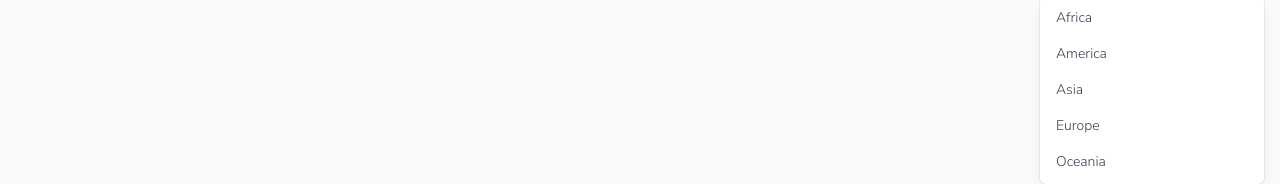
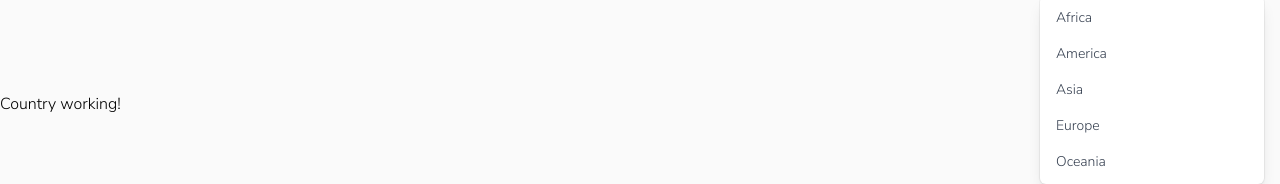
Before and after one commit to IEdiong/fem-rest-countries-react, a React (Create React App) app: page / in a window 1280 px wide. Shown: the part 192-376 px from the top of the page. Built offline with nearby package versions, Linux system fonts and the light colour scheme.

Commit message:
Add Country component

```diff
--- a/src/App.js
+++ b/src/App.js
@@ -1,10 +1,16 @@
 // import logo from './logo.svg';
 import './App.css';
+import CountryList from './components/CountryList';
 
 import Header from './components/Header';
 
 function App() {
-  return <Header />;
+  return (
+    <>
+      <Header />
+      <CountryList />
+    </>
+  );
 }
 
 export default App;
--- /dev/null
+++ b/src/components/Country.jsx
@@ -0,0 +1,7 @@
+import React from 'react';
+
+const Country = () => {
+  return <div>Country working!</div>;
+};
+
+export default Country;
--- a/src/components/CountryList.jsx
+++ b/src/components/CountryList.jsx
@@ -1,7 +1,8 @@
 import React from 'react';
+import Country from './Country';
 
 const CountryList = () => {
-  return null;
+  return <Country />;
 };
 
 export default CountryList;
```
